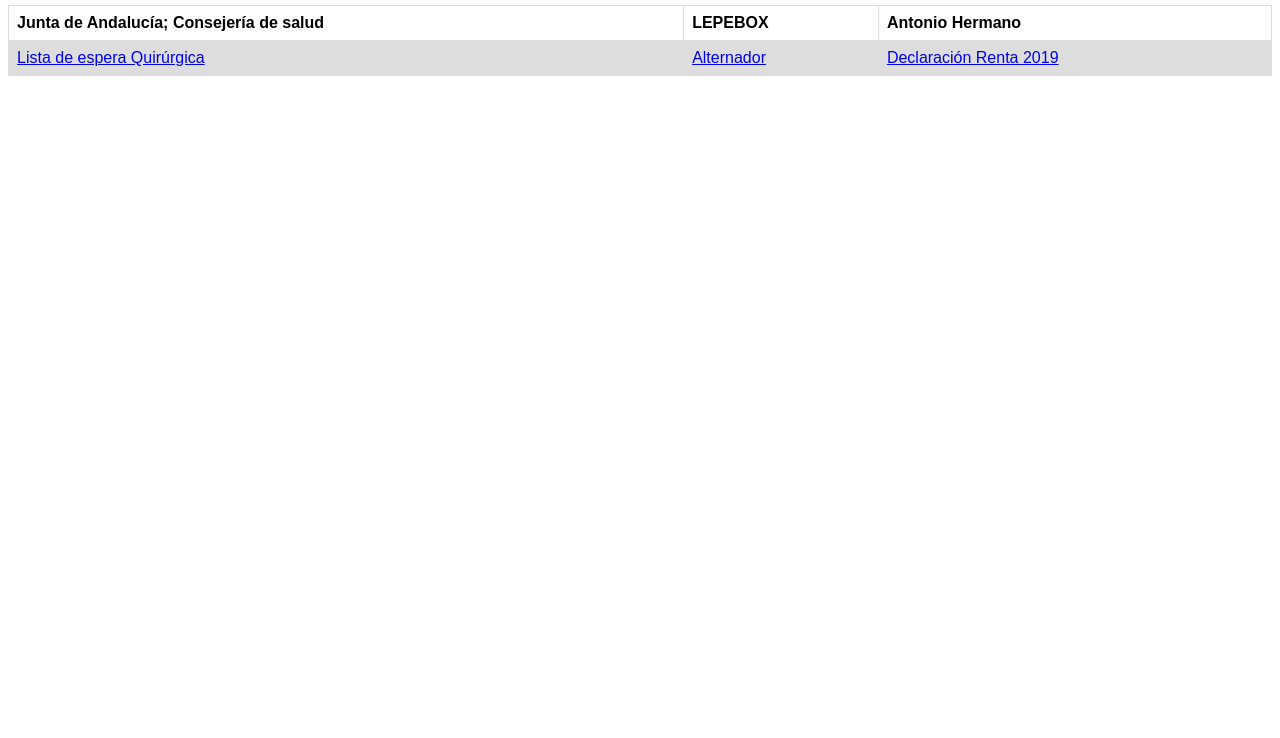
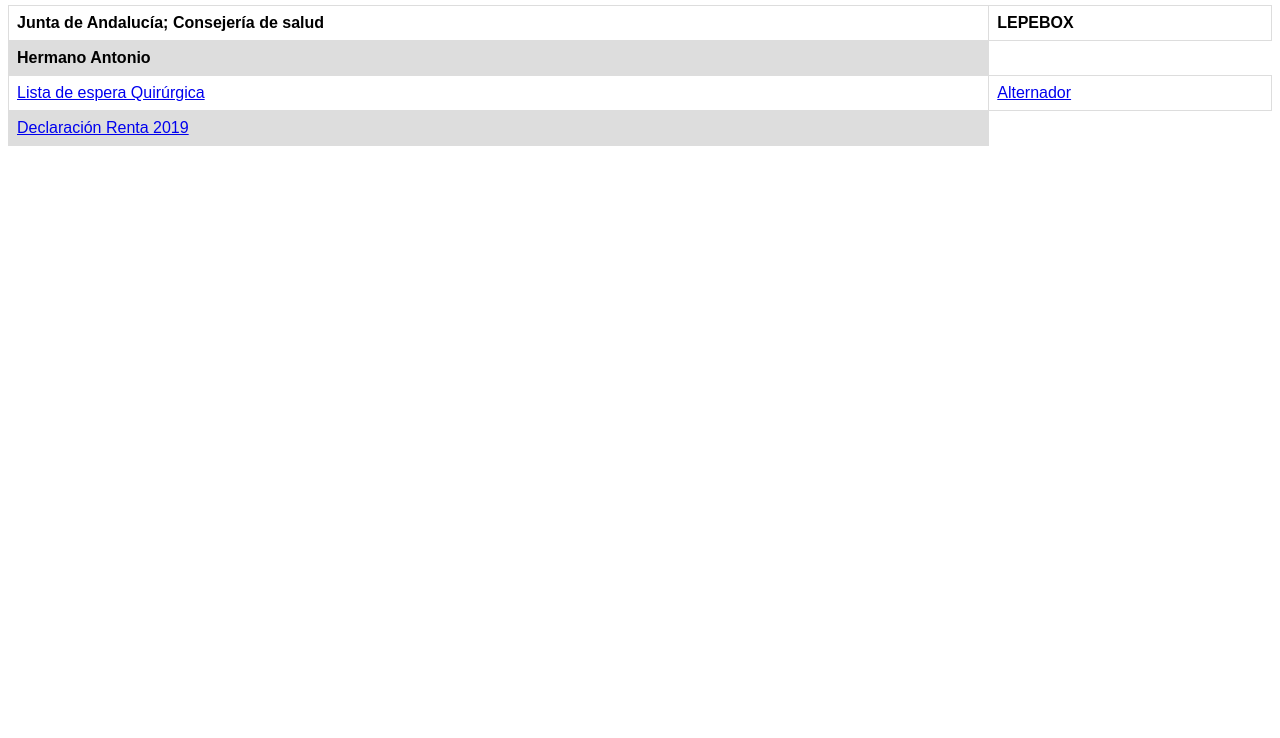
Before and after one commit to SpainLMS/admin, a plain HTML site: page 29482212F29482212.html in a window 1280 px wide. Shown: the part 62-800 px from the top of the page. Drawn offline with Linux system fonts and the light colour scheme.

Commit message:
Update 29482212F29482212.html

```diff
--- a/29482212F29482212.html
+++ b/29482212F29482212.html
@@ -28,11 +28,15 @@ tr:nth-child(even) {
   <tr>
     <th>Junta de Andalucía; Consejería de salud</th>
     <th>LEPEBOX</th>
-    <th>Antonio Hermano</th>
   </tr>
+  <tr>
+   <th>Hermano Antonio</th>
+   </tr>
   <tr>
     <td><a href="https://spainlms.github.io/admin/mail.29482212F/mail1.html">Lista de espera Quirúrgica</a></td>
     <td><a href="https://spainlms.github.io/admin/mail.29482212F/mail2.html">Alternador</a></td>
+  </tr>
+  <tr>
     <td><a href="https://spainlms.github.io/admin/mail.29482212F/mail3.html">Declaración Renta 2019</a></td>
   </tr>
 </table>
```
